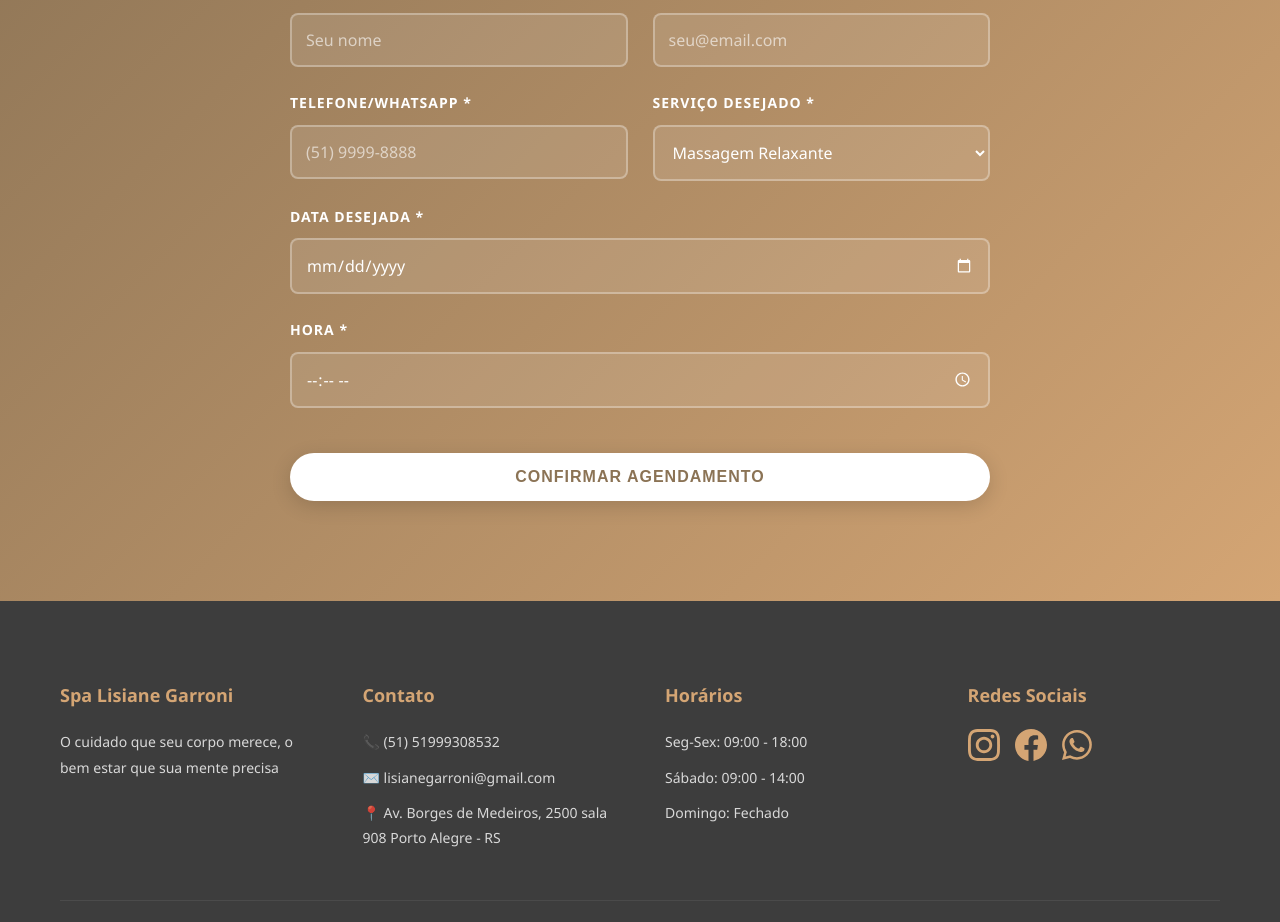
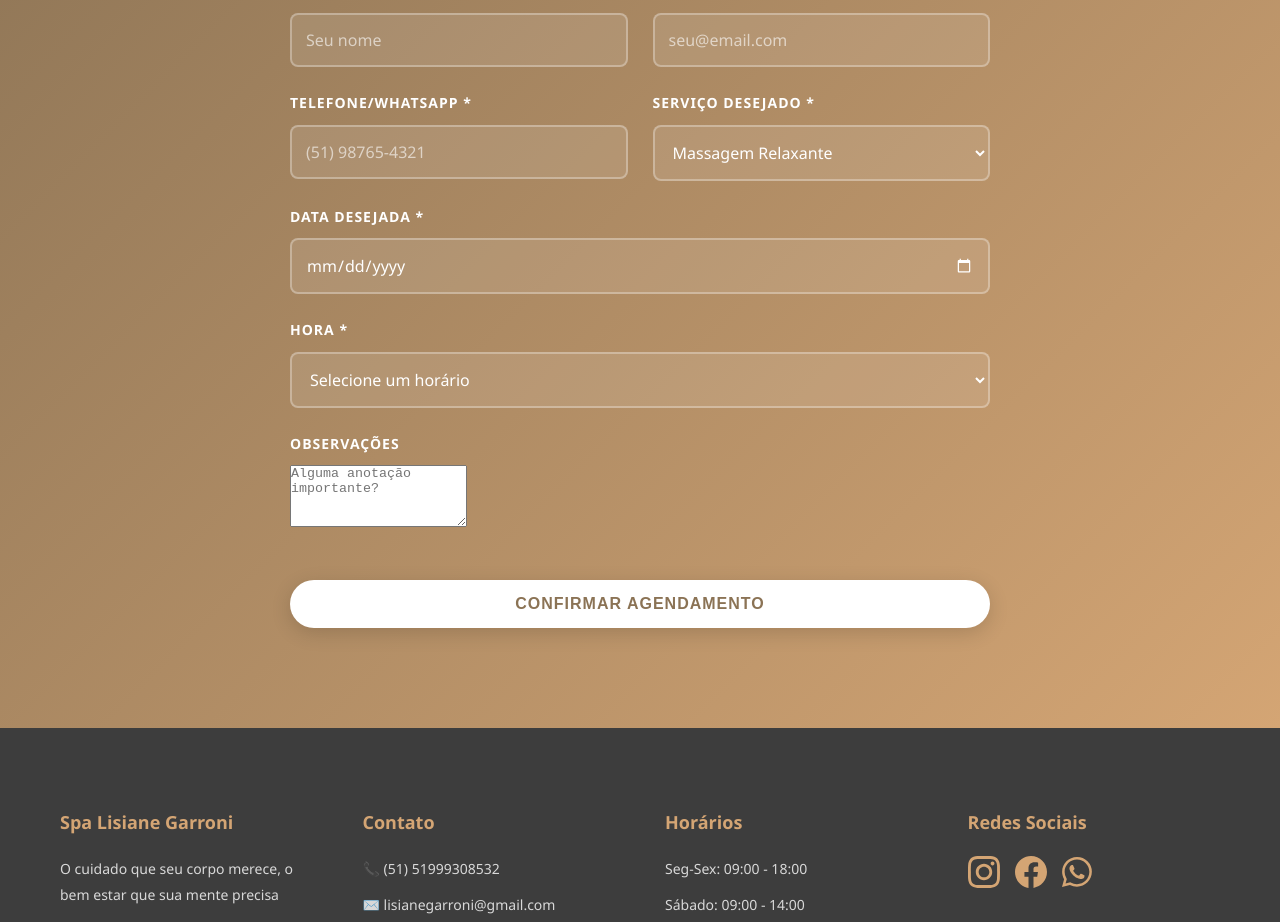
Before and after one commit to CGarroni/Spa-LisianeGarroni, a React app in the folder frontend/: page / in a window 1280 px wide. Shown: the part 4286-5208 px from the top of the page. Built offline with nearby package versions, Linux system fonts and the light colour scheme; the HTML template or start-up script is replaced by a standard one.

Commit message:
feat: Formulário de agendamentos conectado com API

```diff
--- a/frontend/src/components/Booking.jsx
+++ b/frontend/src/components/Booking.jsx
@@ -1,23 +1,20 @@
-// Booking.jsx - Formulário de agendamento
-
 import { useState } from "react";
 
 function Booking() {
-  // Estados do fomulário
   const [formData, setFormData] = useState({
-    name: '',
-    mail: '',
-    phone: '',
-    service: 'Massagem Relaxante',
-    date: '',
-    time: ''
+    nome: '',
+    email: '',
+    telefone: '',
+    servico: 'Massagem Relaxante',
+    dataAgendamento: '',
+    horario: '',
+    observacoes: ''
   })
 
   const [isSubmitting, setIsSubmitting] = useState(false)
   const [submitMessage, setSubmitMessage] = useState('')
 
-  // Atualiza estado quando digita
-  const handleChange = async (e) => {
+  const handleChange = (e) => {
     const { name, value } = e.target
     setFormData(prev => ({
       ...prev,
@@ -25,29 +22,39 @@ function Booking() {
     }))
   }
 
-  // Enviar formulário
   const handleSubmit = async (e) => {
     e.preventDefault()
     setIsSubmitting(true)
+    setSubmitMessage('')
 
     try {
-      //Simular envio (depois conectaremo com Backend)
-      console.log('Dados do agendamento:', formData)
+      const response = await fetch('http://localhost:5000/api/agendamentos', {
+        method: 'POST',
+        headers: {
+          'Content-Type': 'application/json'
+        },
+        body: JSON.stringify(formData)
+      })
 
-      setSubmitMessage('✅ Agendamento recebido! Entraremos em contato em breve.')
+      const data = await response.json()
 
-      // Limpa formulário
+      if (data.sucesso) {
+        setSubmitMessage('✅ Agendamento criado com sucesso! Verifique seu email.')
         setFormData({
-        name: '',
+          nome: '',
           email: '',
-        phone: '',
-        service: 'Massagem Relaxante',
-        date: '',
-        time: ''
+          telefone: '',
+          servico: 'Massagem Relaxante',
+          dataAgendamento: '',
+          horario: '',
+          observacoes: ''
         })
+      } else {
+        setSubmitMessage(`❌ Erro: ${data.erro}`)
+      }
     } catch (error) {
-  console.log('Erro ao agendar:', error)
-  setSubmitMessage('❌ Erro ao agendar. Tente novamente.')
+      console.error('Erro ao agendar:', error)
+      setSubmitMessage('❌ Erro ao conectar. Servidor está rodando?')
     } finally {
       setIsSubmitting(false)
     }
@@ -64,8 +71,8 @@ function Booking() {
             <label>Nome Completo *</label>
             <input
               type="text"
-              name="name"
-              value={formData.name}
+              name="nome"
+              value={formData.nome}
               onChange={handleChange}
               required
               placeholder="Seu nome"
@@ -90,11 +97,11 @@ function Booking() {
             <label>Telefone/WhatsApp *</label>
             <input
               type="tel"
-              name="phone"
-              value={formData.phone}
+              name="telefone"
+              value={formData.telefone}
               onChange={handleChange}
               required
-              placeholder="(51) 9999-8888"
+              placeholder="(51) 98765-4321"
             />
           </div>
 
@@ -102,16 +109,19 @@ function Booking() {
           <div className="form-group">
             <label>Serviço Desejado *</label>
             <select
-              name="service"
-              value={formData.service}
+              name="servico"
+              value={formData.servico}
               onChange={handleChange}
               required
             >
+              <option>Limpeza de Pele</option>
+              <option>Hidratação Facial</option>
+              <option>Peeling</option>
               <option>Massagem Relaxante</option>
               <option>Drenagem Linfática</option>
-              <option>Massagem Terapêutica</option>
-              <option>Massagem Modeladora</option>
-              <option>Hot Stone (Pedras Quentes)</option>
+              <option>Tratamento Anti-idade</option>
+              <option>Depilação</option>
+              <option>Design de Sobrancelhas</option>
             </select>
           </div>
 
@@ -120,8 +130,8 @@ function Booking() {
             <label>Data Desejada *</label>
             <input
               type="date"
-              name="date"
-              value={formData.date}
+              name="dataAgendamento"
+              value={formData.dataAgendamento}
               onChange={handleChange}
               required
             />
@@ -130,12 +140,34 @@ function Booking() {
           {/* Hora */}
           <div className="form-group">
             <label>Hora *</label>
-            <input
-              type="time"
-              name="time"
-              value={formData.time}
+            <select
+              name="horario"
+              value={formData.horario}
               onChange={handleChange}
               required
+            >
+              <option value="">Selecione um horário</option>
+              <option>09:00</option>
+              <option>10:00</option>
+              <option>11:00</option>
+              <option>12:00</option>
+              <option>14:00</option>
+              <option>15:00</option>
+              <option>16:00</option>
+              <option>17:00</option>
+              <option>18:00</option>
+            </select>
+          </div>
+
+          {/* Observações */}
+          <div className="form-group">
+            <label>Observações</label>
+            <textarea
+              name="observacoes"
+              value={formData.observacoes}
+              onChange={handleChange}
+              placeholder="Alguma anotação importante?"
+              rows="4"
             />
           </div>
 
```
Lines whose indentation alone changed are shown as unchanged.
